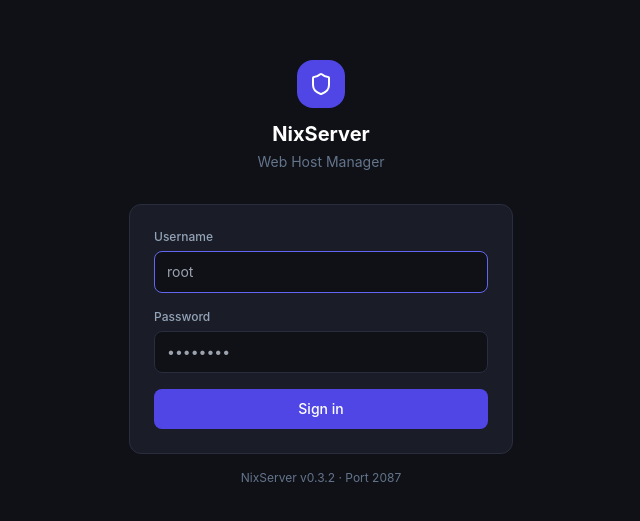
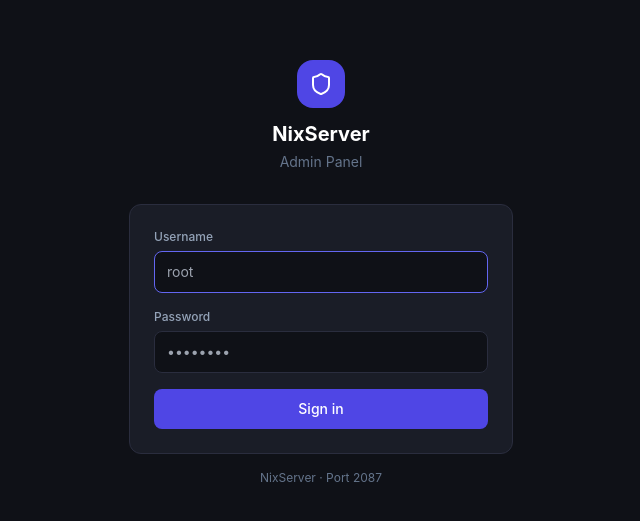
Before and after one commit to NixReaper/nixpanel-server, a React (Vite) app in the folder nixserver/: page /login in a window 1280 px wide. Shown: the part 127-648 px from the top of the page, without its empty margins (319-959 px from the left). Built offline with nearby package versions, Linux system fonts and the light colour scheme; no server answers.

Commit message:
fix(login): fetch version from /api/health instead of hardcoding, bump v0.4.8
Login page had 'NixServer v0.3.2 · Port 2087' hardcoded and subtitle
said 'Web Host Manager'. Now fetches version from GET /api/health on
mount (no auth needed) and shows it dynamically. Changed subtitle to
'Admin Panel'.

```diff
--- a/nixserver/src/pages/Login.tsx
+++ b/nixserver/src/pages/Login.tsx
@@ -1,7 +1,8 @@
-import React, { useState } from 'react'
+import React, { useState, useEffect } from 'react'
 import { useNavigate } from 'react-router-dom'
 import { useAuth } from '../contexts/AuthContext'
 import { Shield } from 'lucide-react'
+import axios from 'axios'
 
 export default function Login() {
   const { login } = useAuth()
@@ -10,6 +11,13 @@ export default function Login() {
   const [password, setPassword] = useState('')
   const [error, setError] = useState('')
   const [loading, setLoading] = useState(false)
+  const [version, setVersion] = useState<string | null>(null)
+
+  useEffect(() => {
+    axios.get('/api/health', { timeout: 5_000 })
+      .then(r => setVersion(r.data.version ?? null))
+      .catch(() => {})
+  }, [])
 
   const handleSubmit = async (e: React.FormEvent) => {
     e.preventDefault()
@@ -35,7 +43,7 @@ export default function Login() {
             <Shield size={24} className="text-white" />
           </div>
           <h1 className="text-white text-xl font-bold">NixServer</h1>
-          <p className="text-[#64748b] text-sm mt-1">Web Host Manager</p>
+          <p className="text-[#64748b] text-sm mt-1">Admin Panel</p>
         </div>
 
         {/* Form */}
@@ -81,7 +89,7 @@ export default function Login() {
         </form>
 
         <p className="text-center text-[#64748b] text-xs mt-4">
-          NixServer v0.3.2 · Port 2087
+          NixServer{version ? ` v${version}` : ''} · Port 2087
         </p>
       </div>
     </div>
--- a/package.json
+++ b/package.json
@@ -1,6 +1,6 @@
 {
   "name": "nixpanel-server",
-  "version": "0.4.7",
+  "version": "0.4.8",
   "private": true,
   "workspaces": [
     "server",
```
Also changed, not shown: 2 other files (tests, documents, lock files or other folders).
